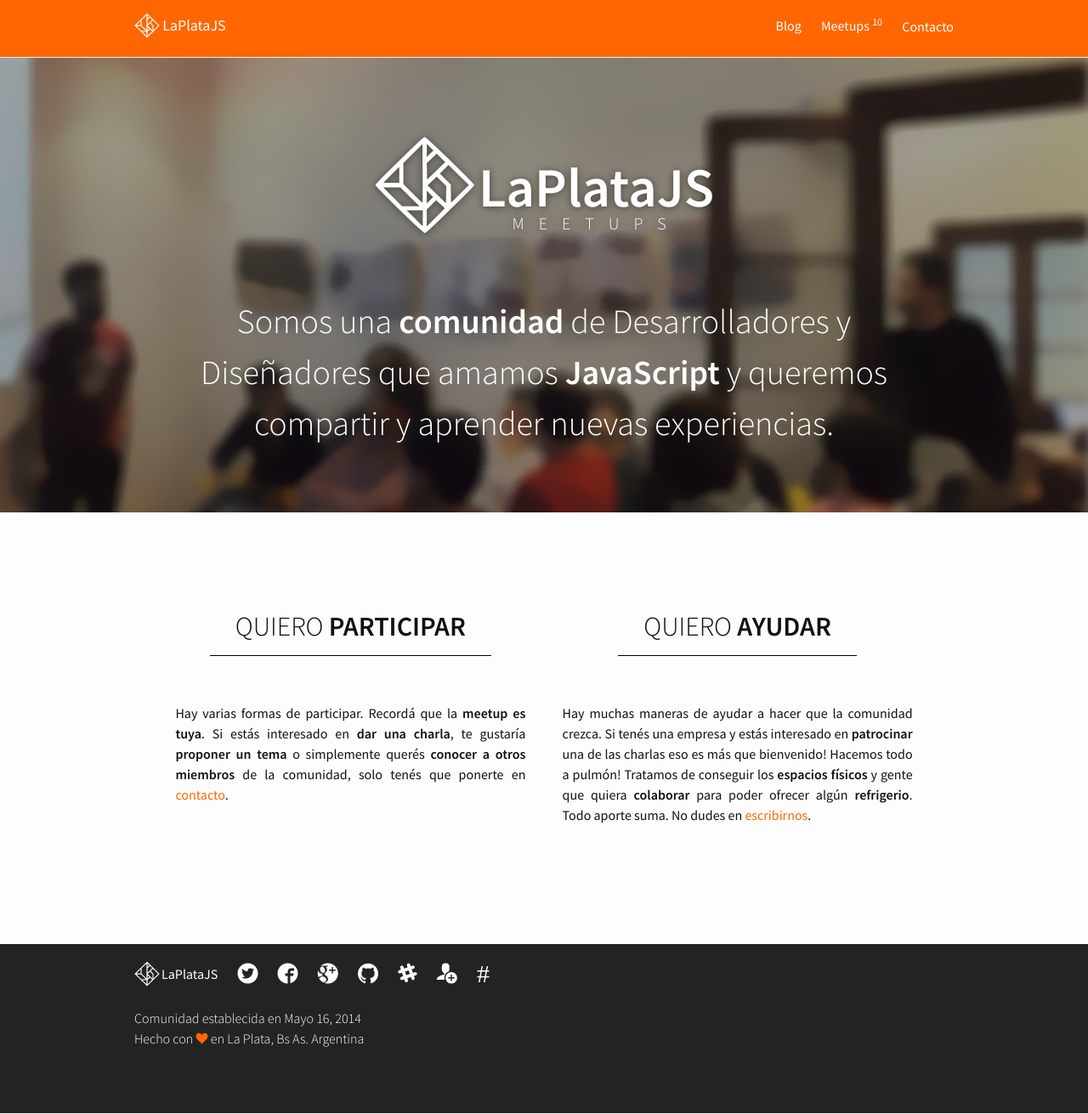
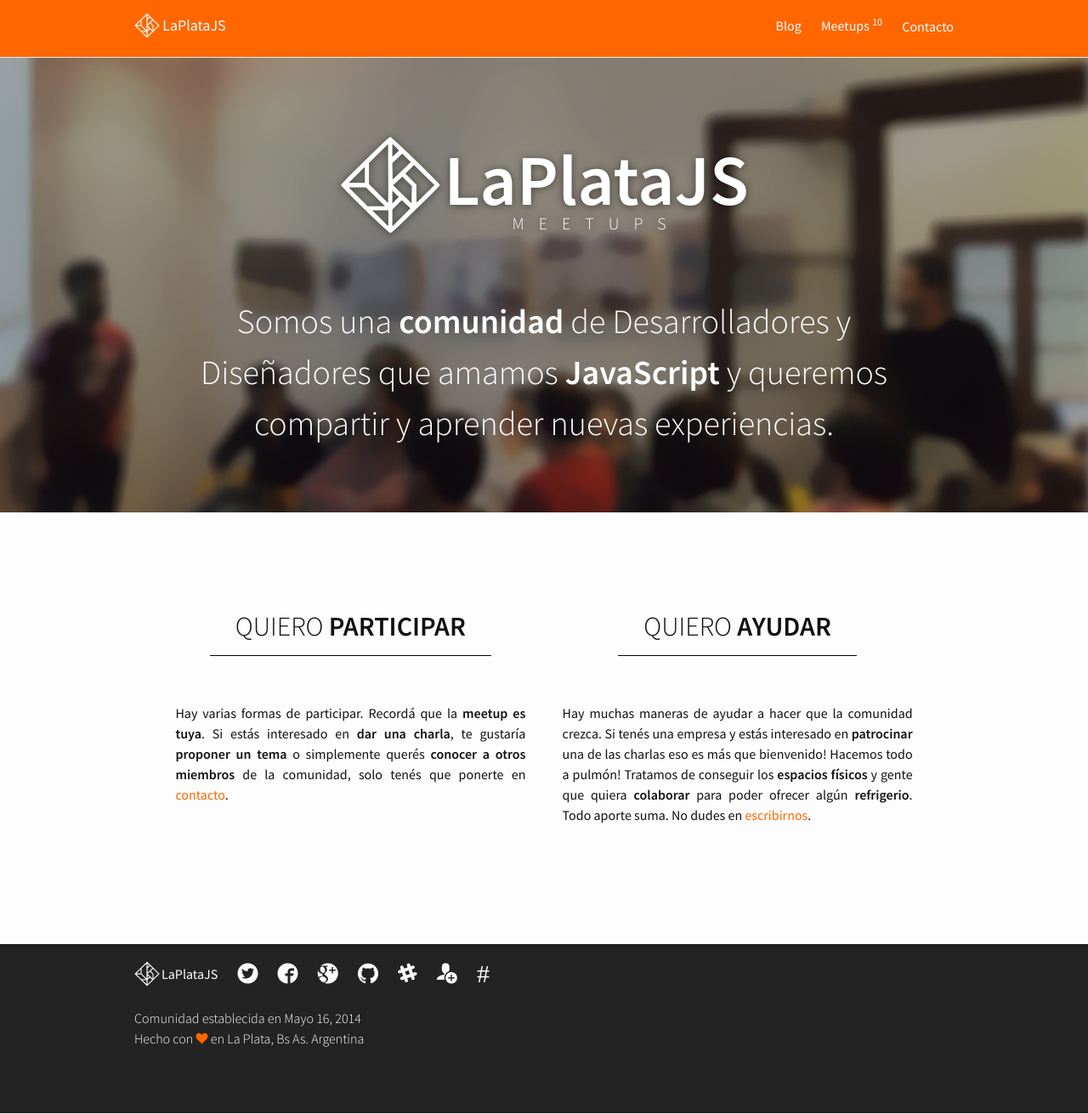
Before and after one commit to laplatajs/laplatajs.github.io, a Jekyll site: the page built from index.html, in a window 1280 px wide. Shown: the whole page at 85% size. Built offline with Jekyll 4.4.1, drawn with Linux system fonts in a browser that asks for light colours.

Commit message:
style changes. make title bolder

```diff
--- a/resources/css/main.scss
+++ b/resources/css/main.scss
@@ -23,7 +23,7 @@
     text-align: center;
 
     h1 {
-        font-size: 65px;
+        font-size: 84px;
         font-weight: 600;
         text-shadow: 0px 1px 10px rgba(0, 0, 0, 0.5);
         @include mobile {
--- a/resources/css/meetups.scss
+++ b/resources/css/meetups.scss
@@ -35,7 +35,7 @@
 
     h1 {
         font-size: 92px;
-        font-weight: 300;
+        font-weight: 600;
 
         @include mobile {
             font-size: 60px;
```
